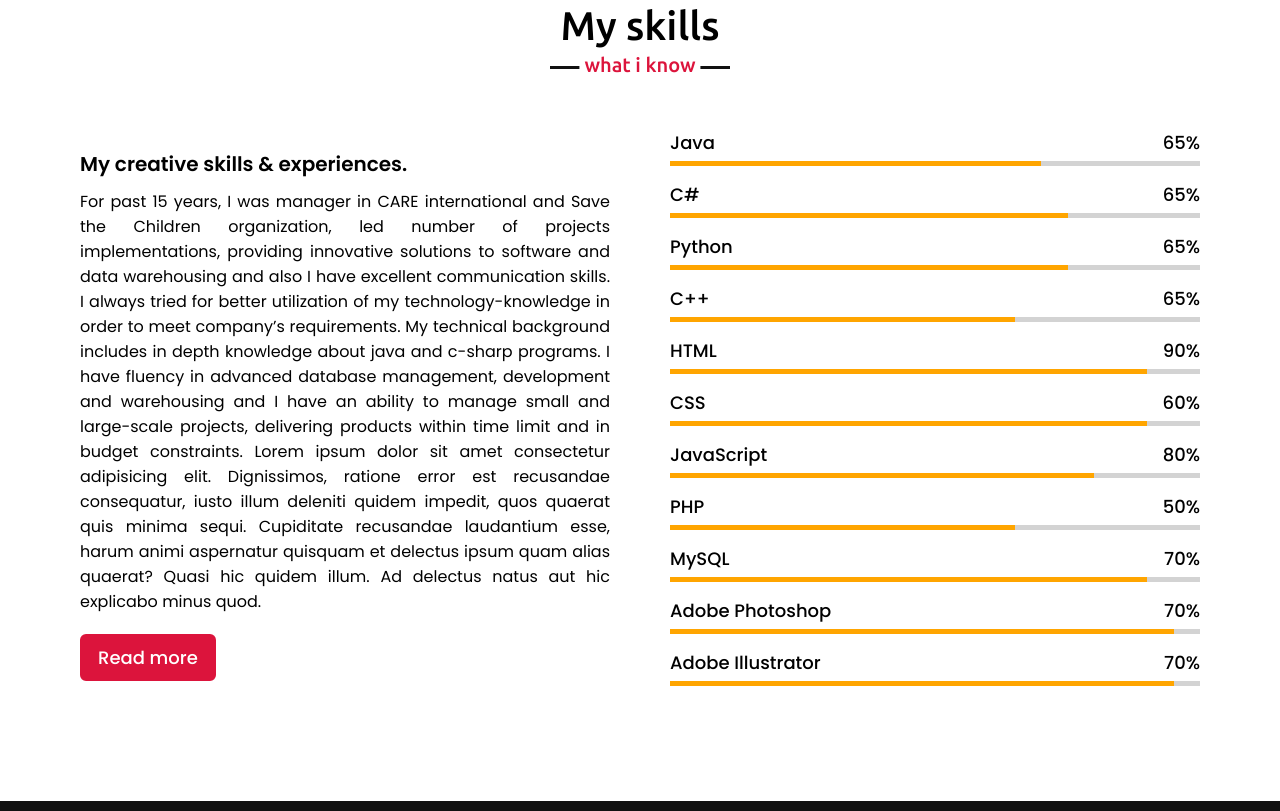
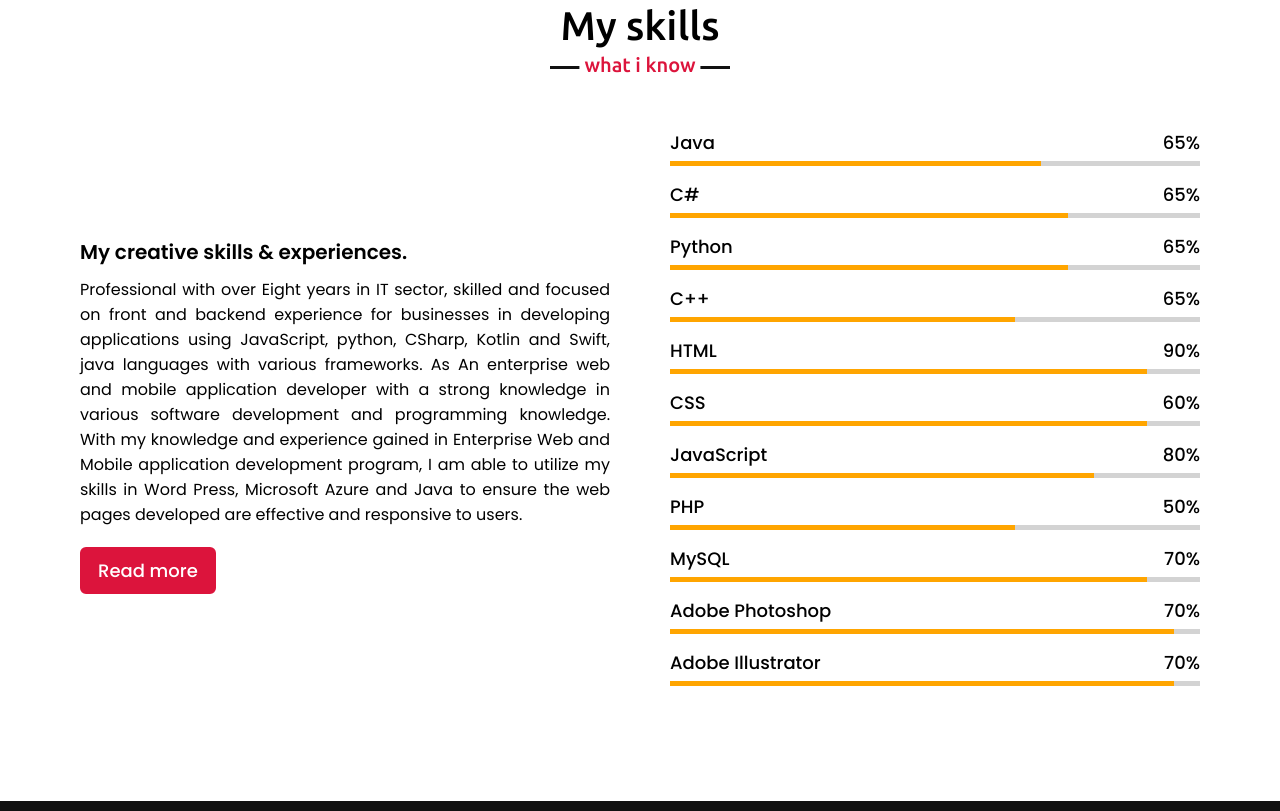
Before and after one commit to mesfinmetekia/My_Portifolio, a plain HTML site: page index.html in a window 1280 px wide. Shown: the part 2705-3516 px from the top of the page. Drawn offline with nearby package versions, Linux system fonts and the light colour scheme.

Commit message:
Update index.html

```diff
--- a/index.html
+++ b/index.html
@@ -61,7 +61,7 @@
                 </div>
                 <div class="column right">
                     <div class="text">I'm Mesfin and I'm a <span class="typing-2"></span></div>
-                    <p>I have MA in Sociology and B.SC Degree in Statistics from Alemaya University of /AU/
+                    <p>I have B.SC Degree in Statistics from Alemaya University of /AU/
                         and diploma in Enterprise web and mobile application developer. I am
                         tenacious and an eager learner.
                         My philosophy is that there is always room to learn and that mistakes are teaching
@@ -150,23 +150,12 @@
             <div class="skills-content">
                 <div class="column left">
                     <div class="text">My creative skills & experiences.</div>
-                    <p>For past 15 years, I was manager in
-                        CARE international and
-                        Save the Children organization, led number of projects implementations, providing innovative
-                        solutions to software and
-                        data warehousing and also I have excellent communication skills. I always tried for better
-                        utilization of my
-                        technology-knowledge in order to meet company’s requirements. My technical background includes
-                        in depth knowledge about
-                        java and c-sharp programs. I have fluency in advanced database management, development and
-                        warehousing and I have an
-                        ability to manage small and large-scale projects, delivering products within time limit and in
-                        budget constraints.
-
-                        Lorem ipsum dolor sit amet consectetur adipisicing elit. Dignissimos, ratione error est
-                        recusandae consequatur, iusto illum deleniti quidem impedit, quos quaerat quis minima sequi.
-                        Cupiditate recusandae laudantium esse, harum animi aspernatur quisquam et delectus ipsum quam
-                        alias quaerat? Quasi hic quidem illum. Ad delectus natus aut hic explicabo minus quod. </p>
+                    <p>Professional with over Eight years in IT sector, skilled and focused on front and backend experience
+                        for businesses in developing applications using JavaScript, python, CSharp, Kotlin and Swift, java languages
+                        with various frameworks. As An enterprise web and mobile application developer with a strong knowledge in various
+                        software development and programming knowledge. With my knowledge and experience gained in Enterprise Web and Mobile
+                        application development program, I am able to utilize my skills in Word Press, Microsoft Azure and Java to ensure the
+                        web pages developed are effective and responsive to users.   </p>
                     <a href="#">Read more</a>
                 </div>
                 <div class="column right">
```
